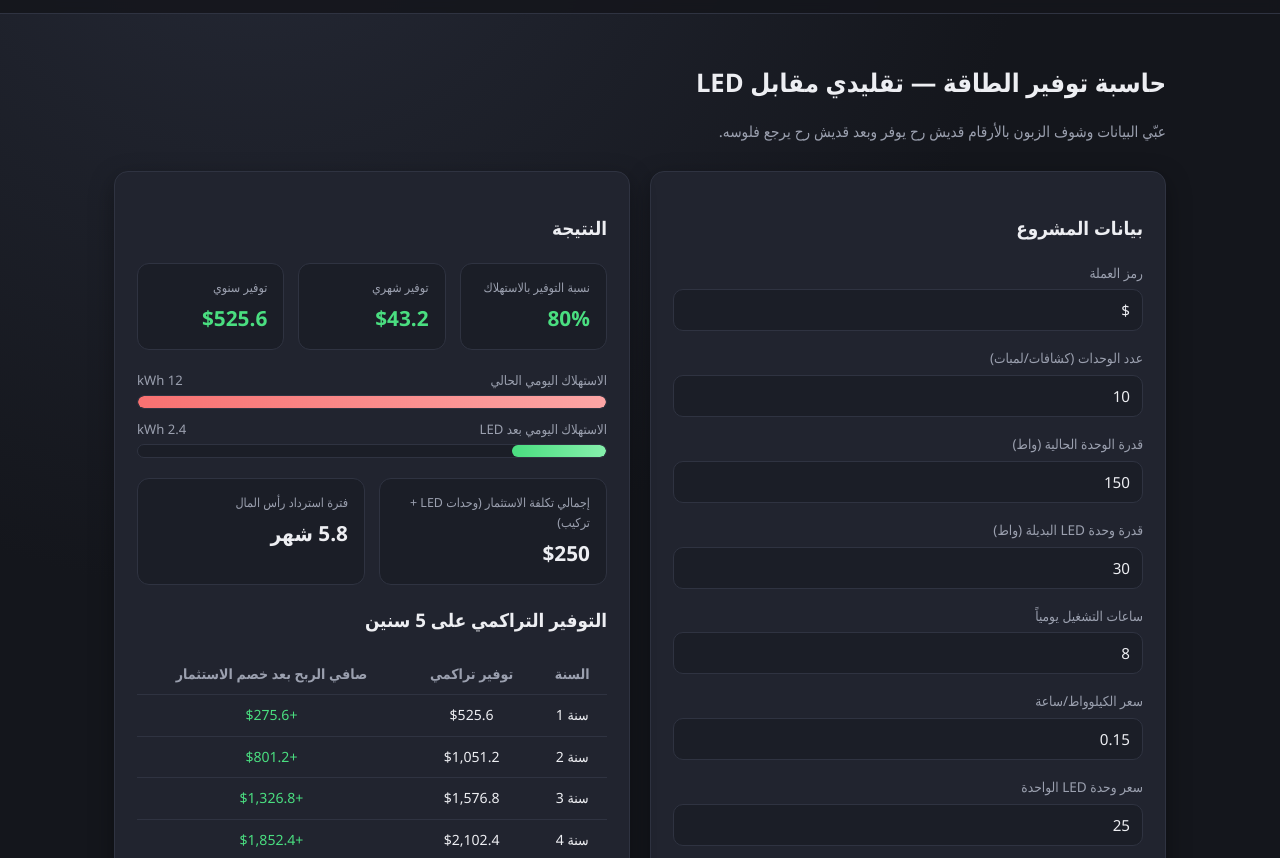
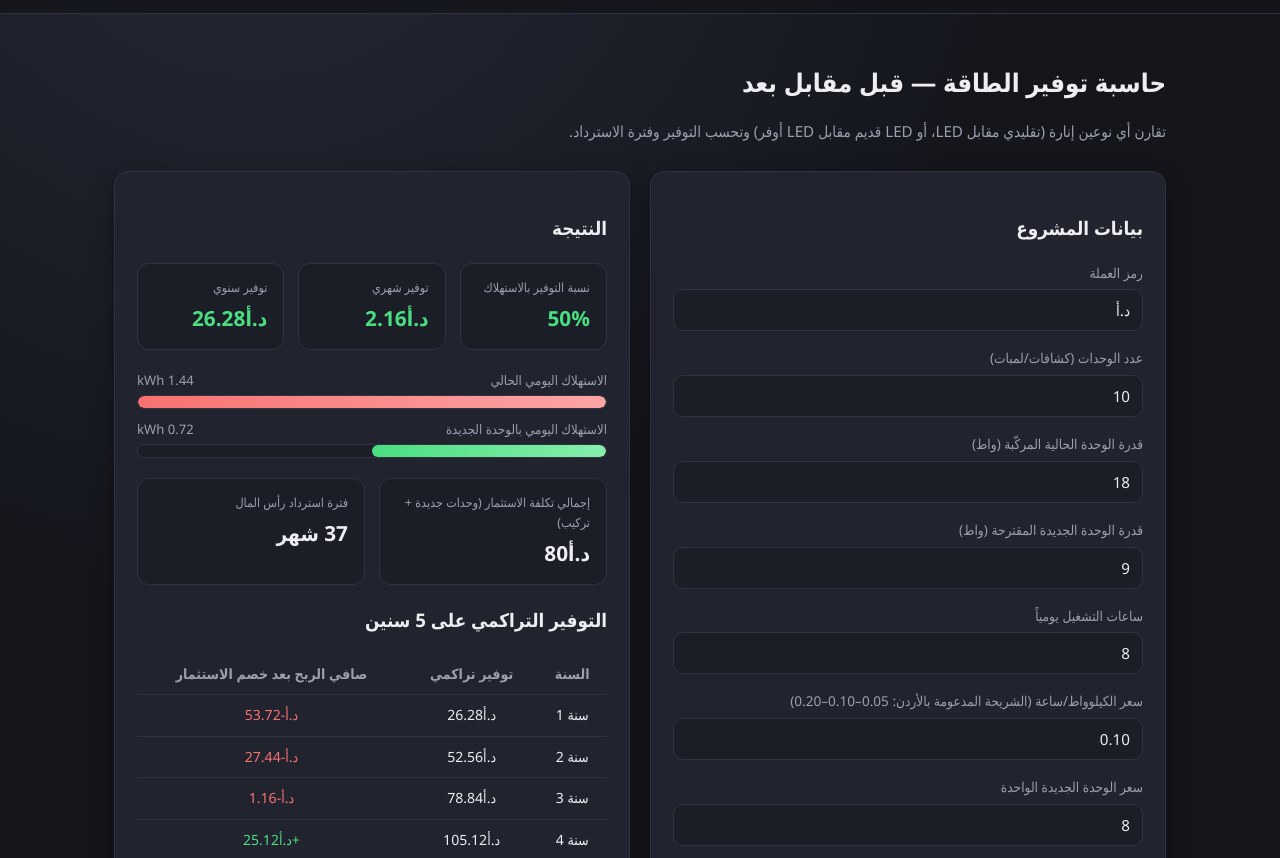
Before and after one commit to befactor/lighting-toolkit, a plain HTML site: page energy-calculator.html in a window 1280 px wide. Shown: the part 59-917 px from the top of the page. Drawn offline with Linux system fonts and the light colour scheme.

Commit message:
Generalize energy calculator to compare any two lighting units, not just LED vs traditional
Relabels the "old" and "new" wattage/price fields so the tool works for
LED-vs-LED upgrades as well as LED-vs-traditional comparisons, and defaults
the currency and per-kWh price to Jordan's subsidized residential tariff.

Co-Authored-By: Claude Sonnet 5 <noreply@anthropic.com>
Claude-Session: https://claude.ai/code/session_01MASMkc6tiTuoq6BGqEmcj2

```diff
--- a/energy-calculator.html
+++ b/energy-calculator.html
@@ -18,8 +18,8 @@
 </header>
 
 <main class="page">
-  <h1 class="page-title">حاسبة توفير الطاقة — تقليدي مقابل LED</h1>
-  <p class="page-subtitle">عبّي البيانات وشوف الزبون بالأرقام قديش رح يوفر وبعد قديش رح يرجع فلوسه.</p>
+  <h1 class="page-title">حاسبة توفير الطاقة — قبل مقابل بعد</h1>
+  <p class="page-subtitle">تقارن أي نوعين إنارة (تقليدي مقابل LED، أو LED قديم مقابل LED أوفر) وتحسب التوفير وفترة الاسترداد.</p>
 
   <div class="grid-2">
     <!-- Inputs -->
@@ -28,7 +28,7 @@
 
       <div class="field">
         <label>رمز العملة</label>
-        <input type="text" id="currency" value="$">
+        <input type="text" id="currency" value="د.أ">
       </div>
 
       <div class="field">
@@ -37,13 +37,13 @@
       </div>
 
       <div class="field">
-        <label>قدرة الوحدة الحالية (واط)</label>
-        <input type="number" id="oldWatt" value="150" min="0">
+        <label>قدرة الوحدة الحالية المركّبة (واط)</label>
+        <input type="number" id="oldWatt" value="18" min="0">
       </div>
 
       <div class="field">
-        <label>قدرة وحدة LED البديلة (واط)</label>
-        <input type="number" id="newWatt" value="30" min="0">
+        <label>قدرة الوحدة الجديدة المقترحة (واط)</label>
+        <input type="number" id="newWatt" value="9" min="0">
       </div>
 
       <div class="field">
@@ -52,13 +52,13 @@
       </div>
 
       <div class="field">
-        <label>سعر الكيلوواط/ساعة</label>
-        <input type="number" id="pricePerKwh" value="0.15" min="0" step="0.01">
+        <label>سعر الكيلوواط/ساعة (الشريحة المدعومة بالأردن: 0.05–0.10–0.20)</label>
+        <input type="number" id="pricePerKwh" value="0.10" min="0" step="0.001">
       </div>
 
       <div class="field">
-        <label>سعر وحدة LED الواحدة</label>
-        <input type="number" id="ledUnitPrice" value="25" min="0" step="0.01">
+        <label>سعر الوحدة الجديدة الواحدة</label>
+        <input type="number" id="ledUnitPrice" value="8" min="0" step="0.01">
       </div>
 
       <div class="field">
--- a/js/energy-calculator.js
+++ b/js/energy-calculator.js
@@ -1,4 +1,4 @@
-// حاسبة توفير الطاقة: تقليدي مقابل LED
+// حاسبة توفير الطاقة: قبل مقابل بعد (أي نوعين إنارة)
 // كل شي حسابات رياضية بسيطة، ما في اتصال إنترنت مطلوب.
 
 function fmt(num, digits = 2) {
@@ -83,13 +83,13 @@ function renderResults(r) {
       <div class="bar-track"><div class="bar-fill old" style="width:${oldPct}%"></div></div>
     </div>
     <div class="compare-bar">
-      <div class="bar-label"><span>الاستهلاك اليومي بعد LED</span><span>${fmt(r.newDailyKwh)} kWh</span></div>
+      <div class="bar-label"><span>الاستهلاك اليومي بالوحدة الجديدة</span><span>${fmt(r.newDailyKwh)} kWh</span></div>
       <div class="bar-track"><div class="bar-fill new" style="width:${newPct}%"></div></div>
     </div>
 
     <div class="stat-row" style="grid-template-columns:1fr 1fr;">
       <div class="stat">
-        <div class="label">إجمالي تكلفة الاستثمار (وحدات LED + تركيب)</div>
+        <div class="label">إجمالي تكلفة الاستثمار (وحدات جديدة + تركيب)</div>
         <div class="value">${c}${fmt(r.investment)}</div>
       </div>
       <div class="stat">
```
